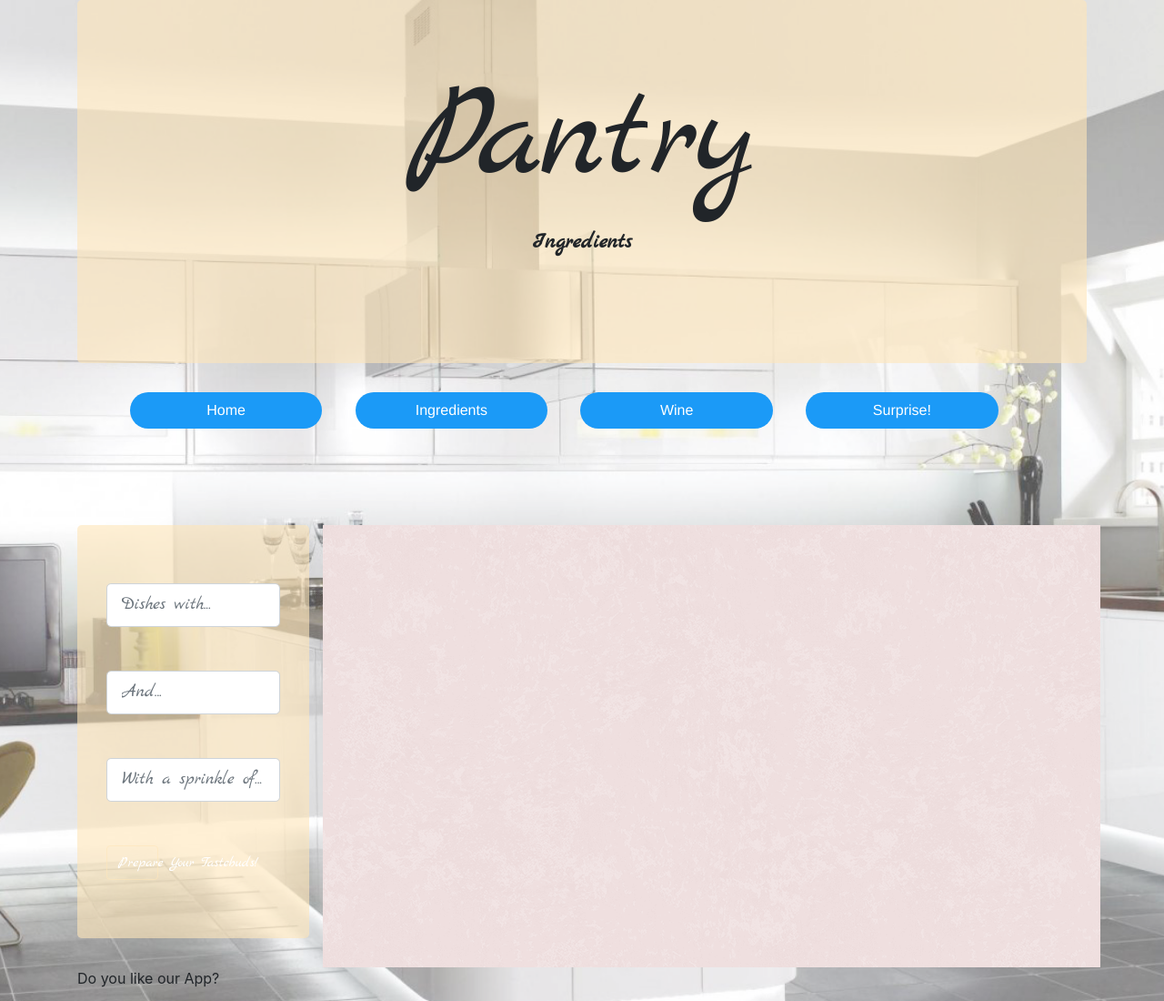
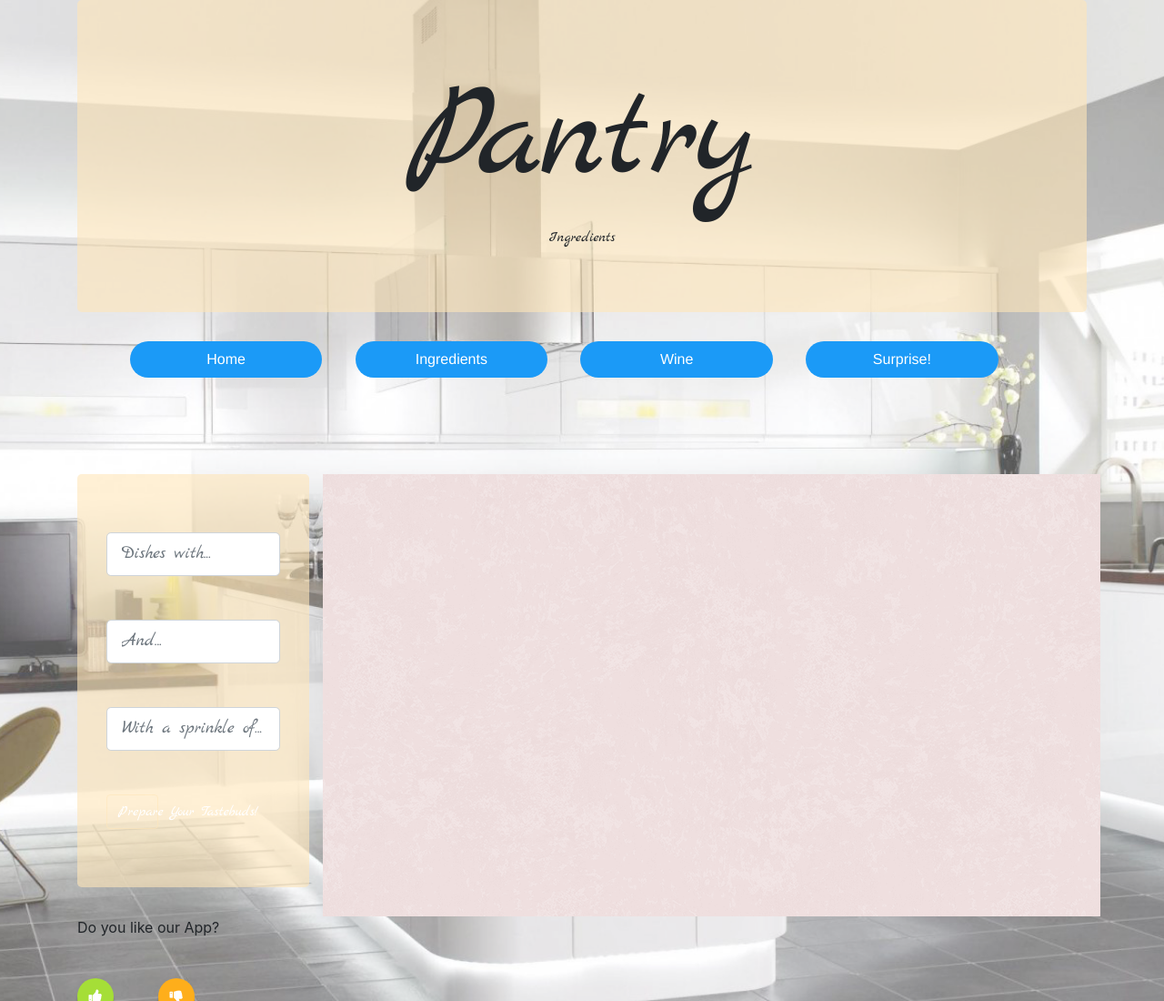
Before and after one commit to virus0071/group-pro-before-final.io, a plain HTML site: page ingredients.html in a window 1280 px wide. Shown: the top 1100 px of the page at 91% size. Drawn offline with nearby package versions, Linux system fonts and the light colour scheme; no server answers.

Commit message:
Update ingredients.html

```diff
--- a/ingredients.html
+++ b/ingredients.html
@@ -27,7 +27,7 @@
     <div class="container">
         <div class="jumbotron">
             <h1 class="text-center">Pantry</h1>
-            <h4 class="text-center">Ingredients</h4>
+            <h6 class="text-center">Ingredients</h6>
         </div>
 
     <div class="container">
```
